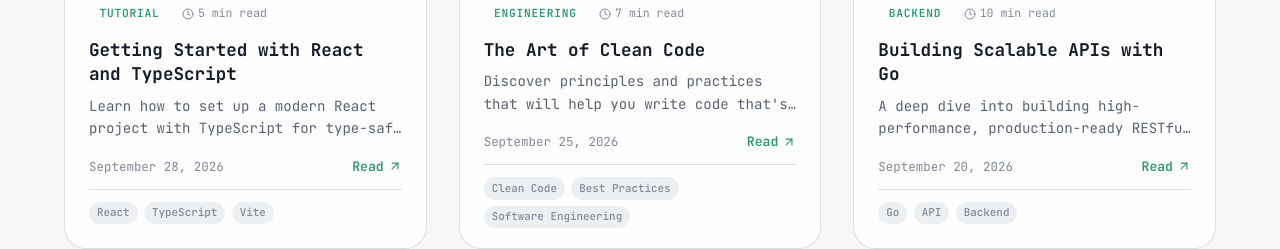
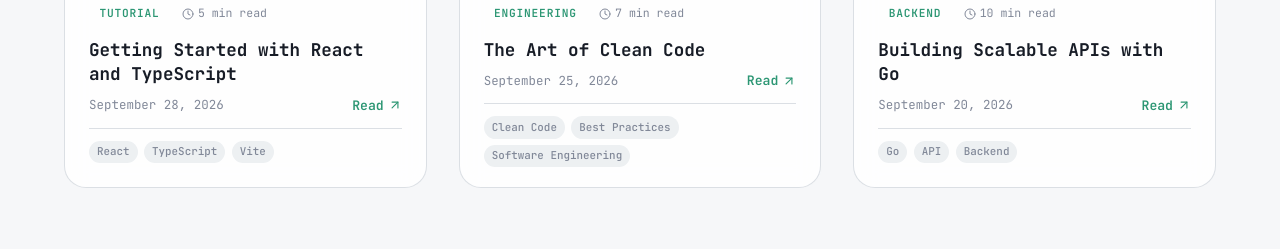
Before and after one commit to Chella-G/Blog, a React (Vite) app: page / in a window 1280 px wide. Shown: the part 1362-1611 px from the top of the page. Built offline with nearby package versions, Linux system fonts and the light colour scheme.

Commit message:
updated the package.json repo name added page

```diff
--- a/package.json
+++ b/package.json
@@ -7,12 +7,15 @@
   "scripts": {
     "dev": "vite",
     "build": "tsc && vite build",
-    "preview": "vite preview"
+    "preview": "vite preview",
+    "predeploy": "npm run build",
+    "deploy": "gh-pages -d dist"
   },
   "devDependencies": {
     "@types/react": "^19.3.0",
     "@types/react-dom": "^19.3.0",
     "@vitejs/plugin-react": "^6.1.1",
+    "gh-pages": "^6.3.0",
     "typescript": "~6.0.2",
     "vite": "^8.3.0"
   },
--- a/src/components/post/PostCard.tsx
+++ b/src/components/post/PostCard.tsx
@@ -93,16 +93,16 @@ const Title = styled.h3`
   }
 `;
 
-const Excerpt = styled.p`
-  font-size: 0.88rem;
-  color: ${({ theme }) => theme.colors.textSecondary};
-  margin: 0 0 1rem;
-  line-height: 1.6;
-  display: -webkit-box;
-  -webkit-line-clamp: 2;
-  -webkit-box-orient: vertical;
-  overflow: hidden;
-`;
+// const Excerpt = styled.p`
+//   font-size: 0.88rem;
+//   color: ${({ theme }) => theme.colors.textSecondary};
+//   margin: 0 0 1rem;
+//   line-height: 1.6;
+//   display: -webkit-box;
+//   -webkit-line-clamp: 2;
+//   -webkit-box-orient: vertical;
+//   overflow: hidden;
+// `;
 
 const Meta = styled.div`
   display: flex;
@@ -165,7 +165,7 @@ export const PostCard = ({ post }: PostCardProps) => (
           </ReadTime>
         </TopRow>
         <Title>{post.title}</Title>
-        <Excerpt>{post.excerpt}</Excerpt>
+        {/* <Excerpt>{post.excerpt}</Excerpt> */}
         <Meta>
           <MetaDate>{formatDate(post.publishedAt)}</MetaDate>
           <ReadMore>
--- a/vite.config.ts
+++ b/vite.config.ts
@@ -3,7 +3,7 @@ import react from "@vitejs/plugin-react";
 
 export default defineConfig({
   plugins: [react()],
-  base: '/Blog/',
+  base: '/Blog',
   server: {
     port: 5173,
     open: true,
```
Also changed, not shown: 1 other file (tests, documents, lock files or other folders).
